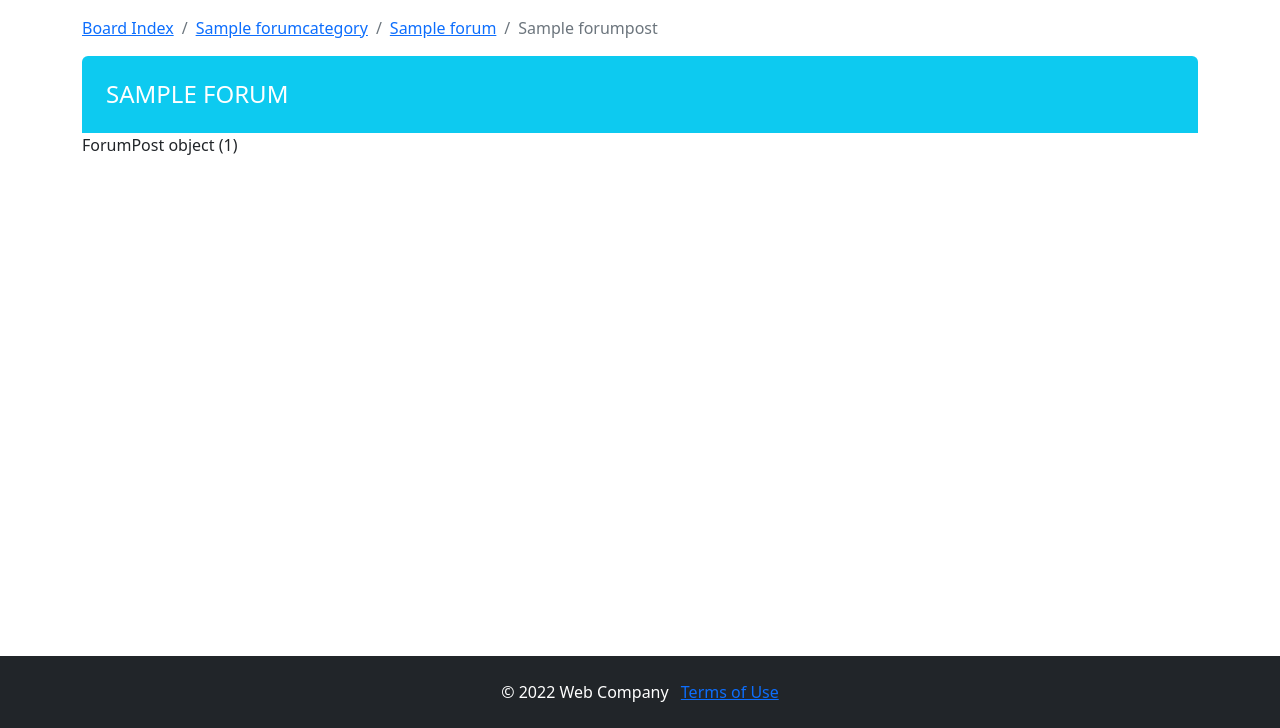
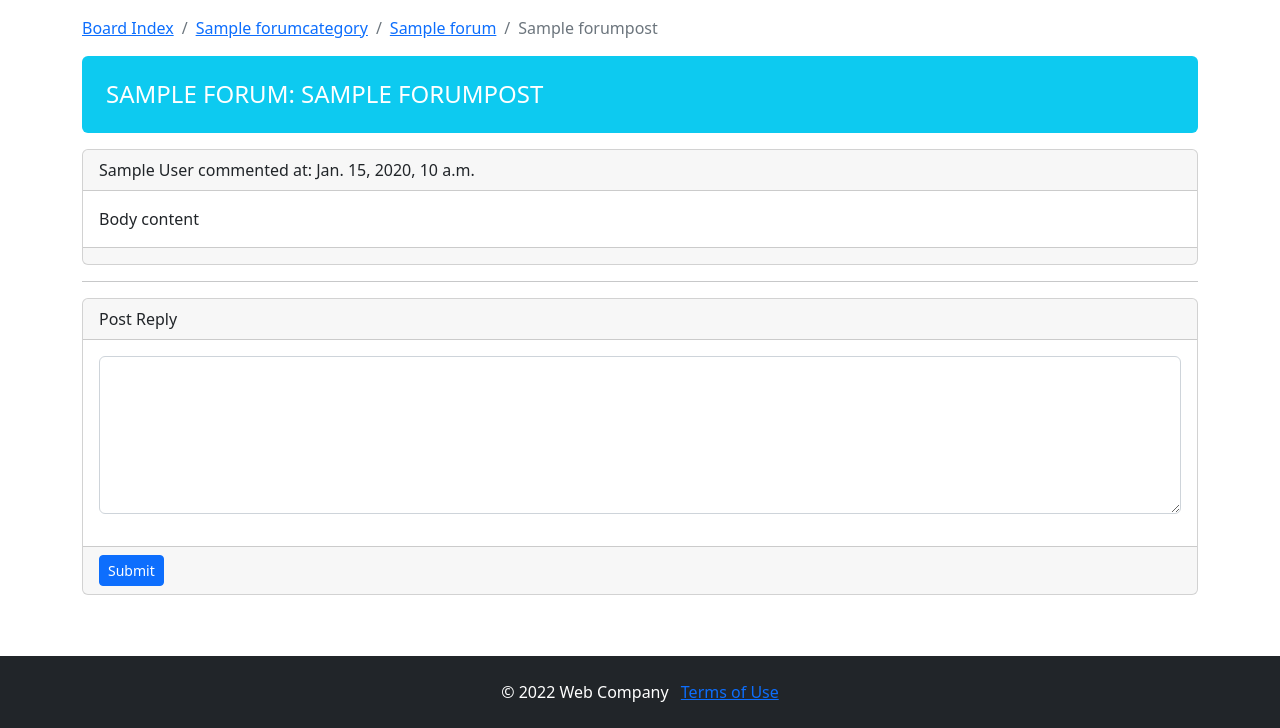
Before and after one commit to colinshin/DjangoForums, a Django app: page /forum/1/post/1/ in a window 1280 px wide. Shown: the part 72-800 px from the top of the page. Run offline with Django 4.2, Linux system fonts and the light colour scheme; tables that the repository leaves empty hold one stand-in row (values such as "Sample post"); some libraries are stand-ins or nearby versions.

Commit message:
Updated post detail page to show reply area and post content

```diff
--- a/app/forum/templates/forum/post-detail.html
+++ b/app/forum/templates/forum/post-detail.html
@@ -16,12 +16,38 @@
 {% block content %}
 <div class="row">
 	<div class="col-12">
-		<h2 class="h4 bg-info mb-0 p-4 rounded-top text-white text-decoration-none text-uppercase">
-			{{forum_data.name}}
+		<h2 class="h4 bg-info mb-0 p-4 rounded text-white text-decoration-none text-uppercase">
+			{{forum_data.name}}: {{post_data.title}}
 		</h2>
 	</div>
-	<div class="table-responsive">
-		{{post_data}}
+	<div class="mt-3">
+		<div class="card">
+			<div class="card-header">
+				<div class="d-flex justify-content-between">
+					<div>{{post_data.author.first_name}} {{post_data.author.last_name}} commented at: {{post_data.created_at}}</div>
+					<div>{% if post_data.author == request.user %}<span class="badge bg-secondary">author</span>{% endif %}</div>
+				</div>
+			</div>
+			<div class="card-body">
+				<div class="coard-text">Body content</div>
+			</div>
+			<div class="card-footer">
+			</div>
+		</div>
+		<hr />
+		<div class="card">
+			<div class="card-header">
+				Post Reply
+			</div>
+			<div class="card-body">
+				<div class="mb-3">
+					<textarea class="form-control" rows="6"></textarea>
+				</div>
+			</div>
+			<div class="card-footer">
+				<button class="btn btn-primary btn-sm">Submit</button>
+			</div>
+		</div>
 	</div>
 </div>
 {% endblock %}
--- a/app/forum/views.py
+++ b/app/forum/views.py
@@ -37,5 +37,9 @@ def new_forum_topic(request, pk):
 
 def post_detail(request, pk, post_pk):
     forum_data = models.Forum.objects.get(pk=pk)
-    post_detail = models.ForumPost.objects.get(pk=post_pk)
-    return render(request, "forum/post-detail.html", {"forum_data": forum_data, "post_data": post_detail})
+    post_data = models.ForumPost.objects.get(pk=post_pk)
+    return render(
+        request,
+        "forum/post-detail.html",
+        {"forum_data": forum_data, "post_data": post_data}
+    )
```
